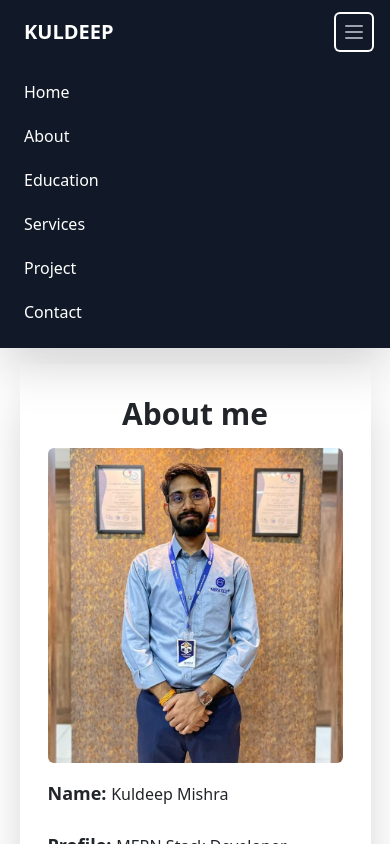
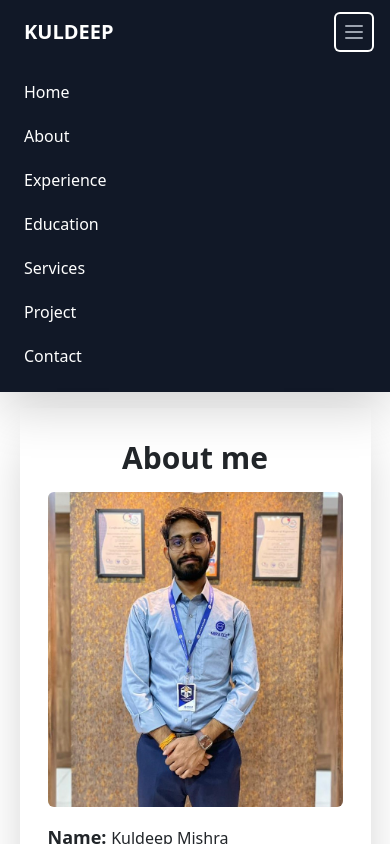
Before and after one commit to SinghLokesh02/portfolio, a React (Create React App) app: page / in a window 390 px wide. Both pictures are taken after a click on the button "Open main menu". Shown: the top 844 px of the page. Built offline with nearby package versions, Linux system fonts and the light colour scheme.

Commit message:
Added fully functional Navbar

```diff
--- a/src/components/Navbar.js
+++ b/src/components/Navbar.js
@@ -1,6 +1,8 @@
-import React from "react";
+import React,{useState} from "react";
 
 const Navbar = () => {
+  const [navbarOpen, setNavbarOpen] = useState(false);
+  console.log(navbarOpen);
   return (
     <div>
       <nav className="bg-gray-900 shadow-lg">
@@ -28,16 +30,16 @@ const Navbar = () => {
                     About
                   </a>
                   <a
+                    href="#experience"
+                    className="inline-flex items-center px-1 pt-1 border-b-2 border-transparent text-sm font-medium text-white hover:border-white"
+                  >
+                    Experience
+                  </a>
+                  <a
                     href="#education"
                     className="inline-flex items-center px-1 pt-1 border-b-2 border-transparent text-sm font-medium text-white hover:border-white"
                   >
                     Education
-                  </a>
-                  <a
-                    href="#experience"
-                    className="inline-flex items-center px-1 pt-1 border-b-2 border-transparent text-sm font-medium text-white hover:border-white"
-                  >
-                    Experience
                   </a>
                   <a
                     href="#services"
@@ -61,7 +63,7 @@ const Navbar = () => {
               </div>
             </div>
             <div className="-mr-2 flex items-center sm:hidden">
-              <button
+              <button onClick={()=> setNavbarOpen(!navbarOpen) }
                 type="button"
                 className="inline-flex items-center justify-center p-2 rounded-md text-gray-400 hover:text-white hover:bg-gray-800 focus:outline-none focus:ring-2 focus:ring-inset focus:ring-white"
                 aria-controls="mobile-menu"
@@ -103,8 +105,9 @@ const Navbar = () => {
           </div>
         </div>
 
-        <div className="sm:hidden" id="mobile-menu">
-          <div className="px-2 pt-2 pb-3 space-y-1">
+        <div className={`${navbarOpen ? "block" : "hidden"} sm:hidden `} id="mobile-menu">
+          {/* Navbar one and close and open on click */}
+          <div className="px-2 pt-2 pb-3 space-y-1 transition-all duration-500">
             <a
               href="#hero"
               className="block px-3 py-2 rounded-md text-base font-medium text-white hover:text-white hover:bg-gray-800"
@@ -118,6 +121,13 @@ const Navbar = () => {
               About
             </a>
             <a
+              href="#experience"
+              className="block px-3 py-2 rounded-md text-base font-medium text-white hover:text-white hover:bg-gray-800"
+            >
+              Experience
+            </a>
+
+            <a
               href="#education"
               className="block px-3 py-2 rounded-md text-base font-medium text-white hover:text-white hover:bg-gray-800"
             >
@@ -130,7 +140,7 @@ const Navbar = () => {
               Services
             </a>
             <a
-              href="#work"
+              href="#project"
               className="block px-3 py-2 rounded-md text-base font-medium text-white hover:text-white hover:bg-gray-800"
             >
               Project
```
Also changed, not shown: src/assets/img/favicon.png (added), src/assets/img/testimonial-2.jpg (added).
